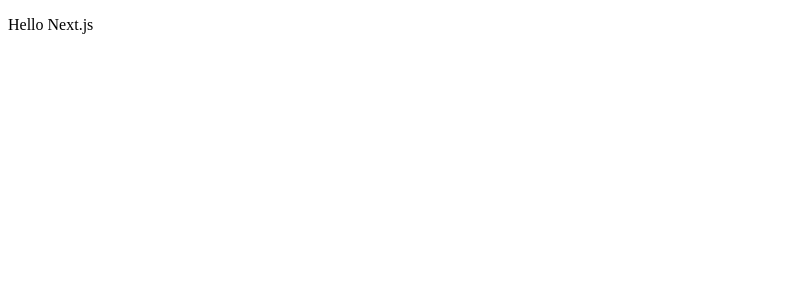
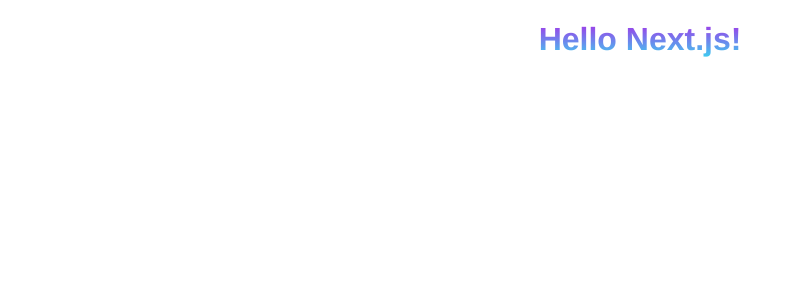
Before and after one commit to digitalocean/sample-nextjs, a Next.js app: page / in a window 1280 px wide. Shown: the top 300 px of the page, without its empty margins (0-793 px from the left). Built offline with nearby package versions, Linux system fonts and the light colour scheme.

Commit message:
add styles

```diff
--- /dev/null
+++ b/pages/_app.js
@@ -0,0 +1,6 @@
+import '../styles.css'
+
+// This default export is required in a new `pages/_app.js` file.
+export default function MyApp({ Component, pageProps }) {
+  return <Component {...pageProps} />
+}
--- a/pages/index.js
+++ b/pages/index.js
@@ -1,7 +1,7 @@
 const Index = () => (
-  <div>
-    <p>Hello Next.js</p>
-  </div>
+  <main>
+    <h1 class="gradient">Hello Next.js!</h1>
+  </main>
 );
 
 export default Index;
--- /dev/null
+++ b/public/styles-copy.css
@@ -0,0 +1,14 @@
+.gradient {
+	background: -webkit-linear-gradient(#a82ce8, #3cd1f0);
+	-webkit-background-clip: text;
+	-webkit-text-fill-color: transparent;
+}
+
+main {
+	text-align: center;
+	margin: 1.25rem 1rem 1.5rem 1rem;
+}
+
+body {
+	font-family: Helvetica Neue,Helvetica,Lucida Grande,Segoe UI,Roboto,Arial,Noto Sans,sans-serif,Apple Color Emoji,Segoe UI Emoji,Segoe UI Symbol,Noto Color Emoji;
+}
--- /dev/null
+++ b/styles.css
@@ -0,0 +1,14 @@
+.gradient {
+	background: -webkit-linear-gradient(#a82ce8, #3cd1f0);
+	-webkit-background-clip: text;
+	-webkit-text-fill-color: transparent;
+}
+
+main {
+	text-align: center;
+	margin: 1.25rem 1rem 1.5rem 1rem;
+}
+
+body {
+	font-family: Helvetica Neue,Helvetica,Lucida Grande,Segoe UI,Roboto,Arial,Noto Sans,sans-serif,Apple Color Emoji,Segoe UI Emoji,Segoe UI Symbol,Noto Color Emoji;
+}
```
